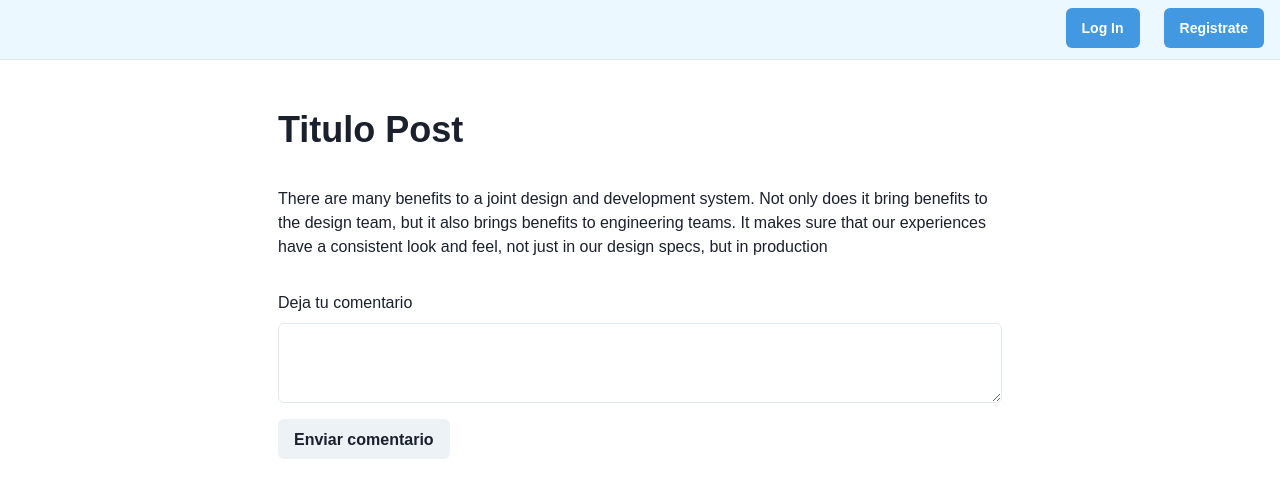
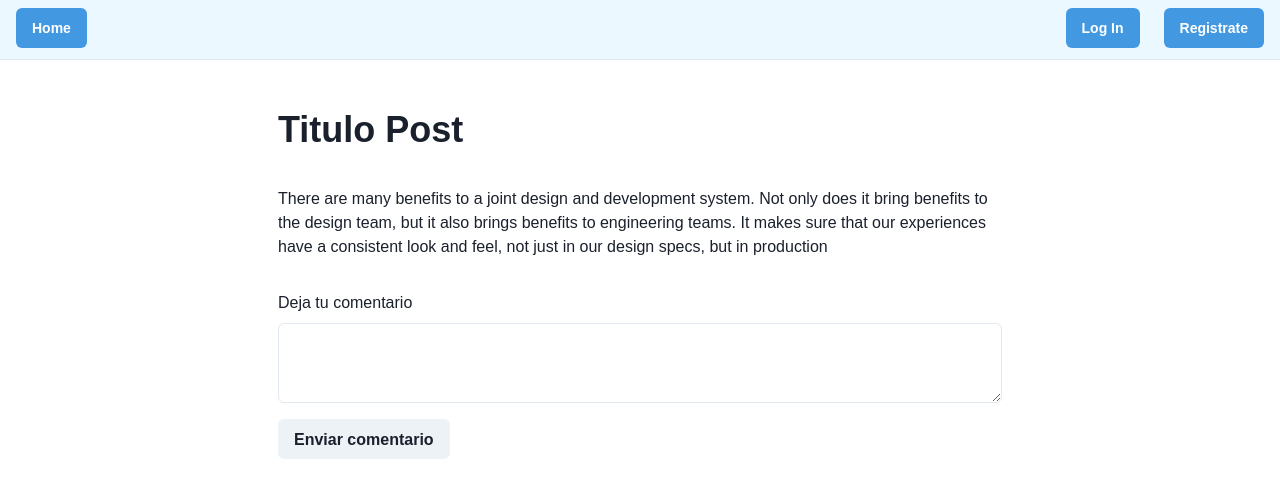
Before and after one commit to PabloMGonzalez/Aoniken-front, a React (Create React App) app: page / in a window 1280 px wide. Shown: the top 498 px of the page. Built offline with nearby package versions, Linux system fonts and the light colour scheme.

Commit message:
Fix header

```diff
--- a/src/components/Header.js
+++ b/src/components/Header.js
@@ -18,11 +18,8 @@ export default function Header() {
   const handleLogout = () => {
     logout();
     console.log("Estado del logueo: " + localStorage.getItem("isLoggedIn"));
-    navigate('/')
-  }
-
-  const createPostButton = () => {
-    navigate('/create_post/')
+    window.location.reload()
+    navigate('/');
   }
 
   const [isLoggedIn, setIsLoggIn] = useLocalStorage('isLoggedIn');
@@ -47,9 +44,23 @@ export default function Header() {
           direction={'reverse-row'}
           spacing={6}>
 
+          <Button
+            display={{ base: 'none', md: 'inline-flex' }}
+            fontSize={'sm'}
+            fontWeight={600}
+            color={'white'}
+            bg={'blue.400'}
+            _hover={{
+              bg: 'green.300',
+            }}
+            onClick={() => { navigate('/home') }}>
+            Home
+          </Button>
+
           {isLoggedIn && <Button
             display={{ base: 'none', md: 'inline-flex' }}
             fontSize={'sm'}
+            mx="25px"
             fontWeight={600}
             color={'white'}
             bg={'blue.400'}
@@ -65,7 +76,6 @@ export default function Header() {
             fontSize={'sm'}
             fontWeight={600}
             color={'white'}
-            ml="1.7em"
             bg={'blue.400'}
             _hover={{
               bg: 'green.300',
```
